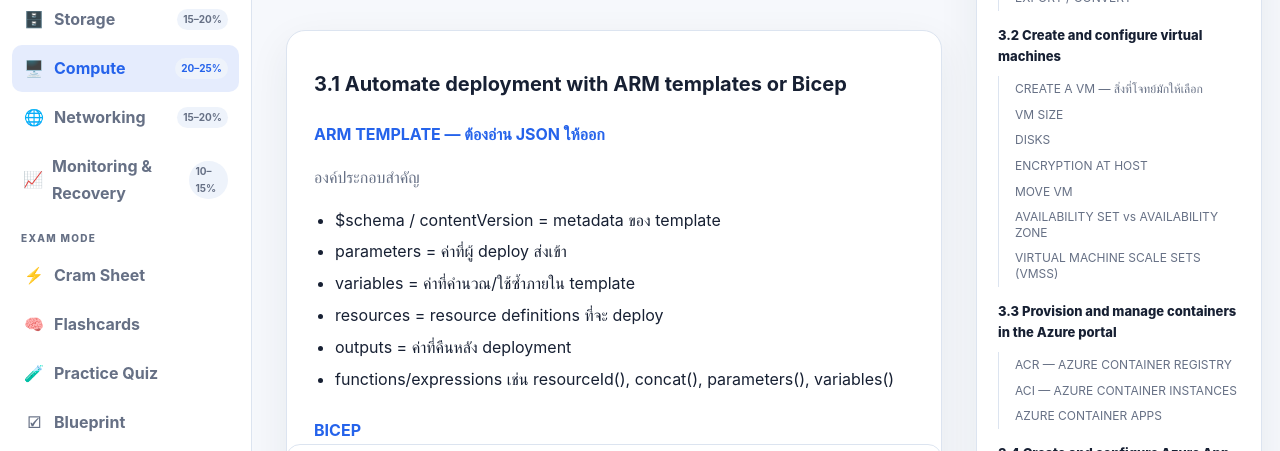
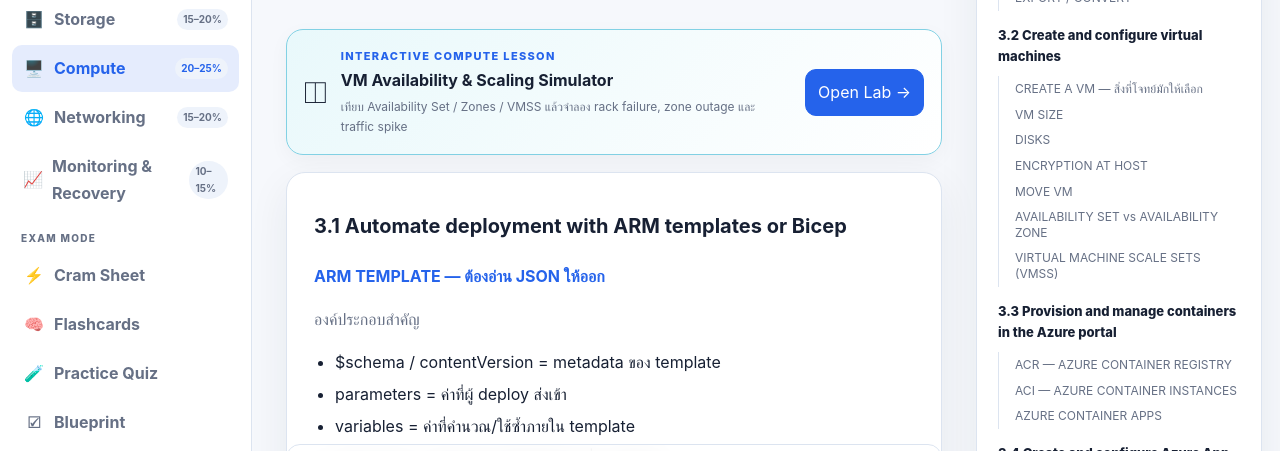
Before and after one commit to somkid-s5/az-104-master-cram-book, a plain HTML site: page compute.html in a window 1280 px wide. Shown: the part 279-730 px from the top of the page. Drawn offline with Linux system fonts and the light colour scheme.

Commit message:
Add Compute visual lab entry point

```diff
--- a/compute.html
+++ b/compute.html
@@ -1 +1 @@
-<!doctype html><html lang="th"><head><meta charset="utf-8"><meta name="viewport" content="width=device-width,initial-scale=1"><title>Compute • AZ-104</title><link rel="stylesheet" href="assets/app.css"></head><body data-page="compute"><script src="assets/app.js"></script></body></html>
+<!doctype html><html lang="th"><head><meta charset="utf-8"><meta name="viewport" content="width=device-width,initial-scale=1"><title>Compute • AZ-104</title><link rel="stylesheet" href="assets/app.css"></head><body data-page="compute"><script src="assets/app.js"></script><script src="assets/compute-enhance.js"></script></body></html>
```
